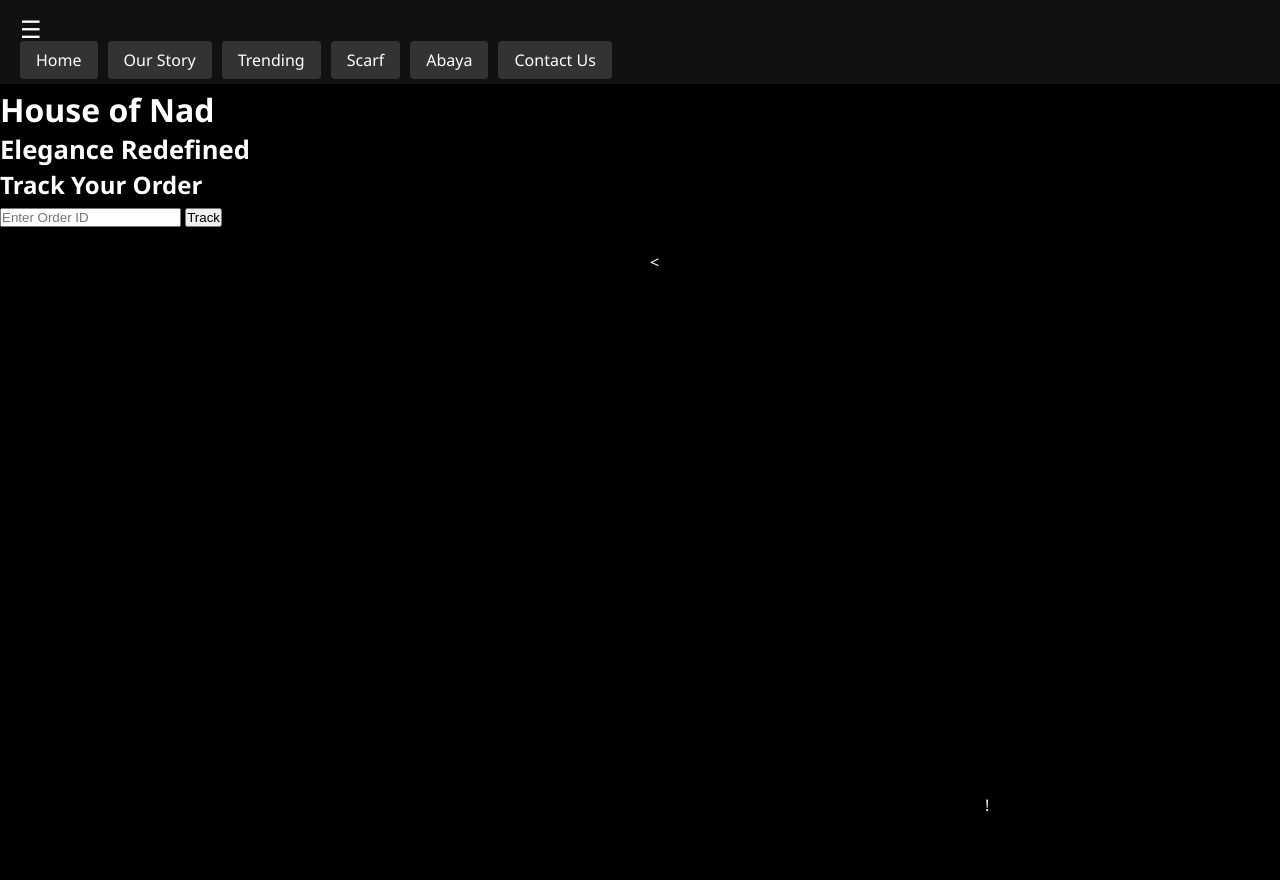
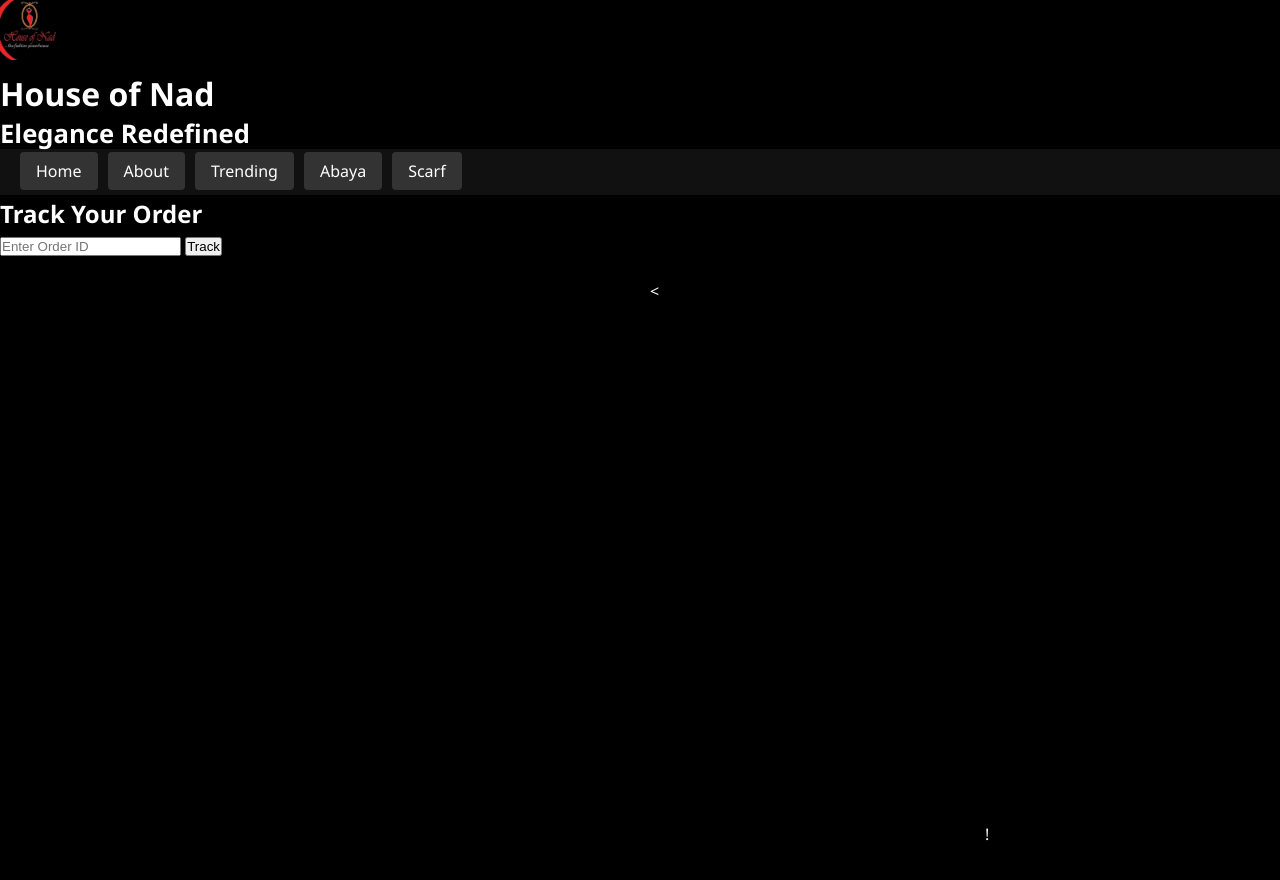
Before and after one commit to bbolaji/House-of-Nad-fashion, a plain HTML site: page index.html in a window 1280 px wide. Shown: the top 880 px of the page. Drawn offline with Linux system fonts and the light colour scheme.

Commit message:
Update index.html

```diff
--- a/index.html
+++ b/index.html
@@ -8,26 +8,25 @@
 </head>
 <body>
   <header>
-    <nav class="navbar">
-      <div class="nav-left">
-        <div class="nav-toggle" onclick="toggleMenu()">☰</div>
-        <ul class="nav-links" id="navMenu">
-          <li><a href="index.html">Home</a></li>
-          <li><a href="our-story.html">Our Story</a></li>
-          <li><a href="collections.html#Trending">Trending</a></li>
-          <li><a href="collections.html#Scarf">Scarf</a></li>
-          <li><a href="collections.html#Abaya">Abaya</a></li>
-          <li><a href="contact.html">Contact Us</a></li>
-        </ul>
+    <div class="branding">
+      <img src="logo.png" alt="House of Nad Logo" class="logo">
+      <div class="title-text">
+        <h1 class="site-title">House of Nad</h1>
+        <p class="tagline">Elegance Redefined</p>
       </div>
+    </div>
+    <nav>
+      <ul>
+        <li><a href="#">Home</a></li>
+        <li><a href="#">About</a></li>
+        <li><a href="#">Trending</a></li>
+        <li><a href="#">Abaya</a></li>
+        <li><a href="#">Scarf</a></li>
+      </ul>
     </nav>
-
-    <!-- Tagline Section -->
-    <div class="tagline-container">
-      <h1 class="brand-name">House of Nad</h1>
-      <p class="tagline">Elegance Redefined</p>
-    </div>
   </header>
+</body>
+</html>
   <!-- Order Tracking Section -->
   <section id="track-order" class="section">
     <h2>Track Your Order</h2>
```
